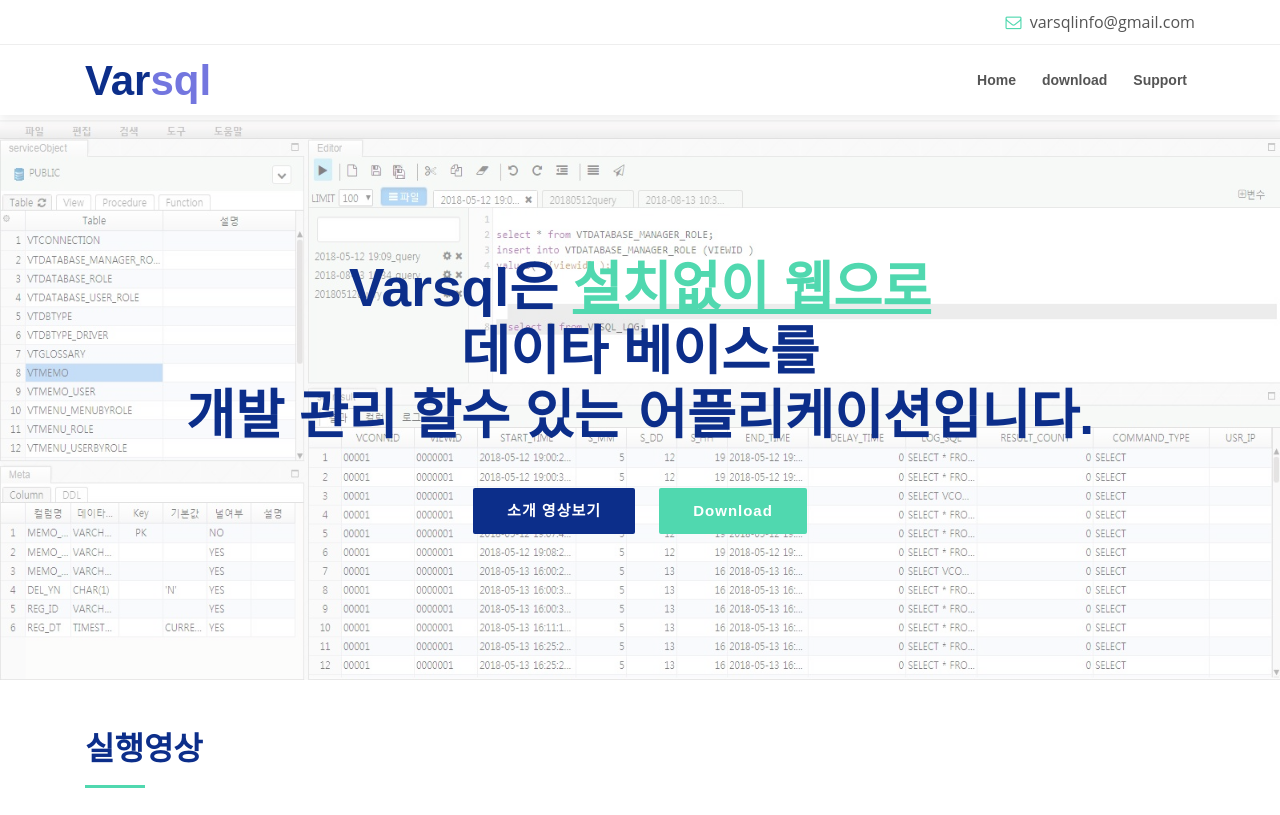
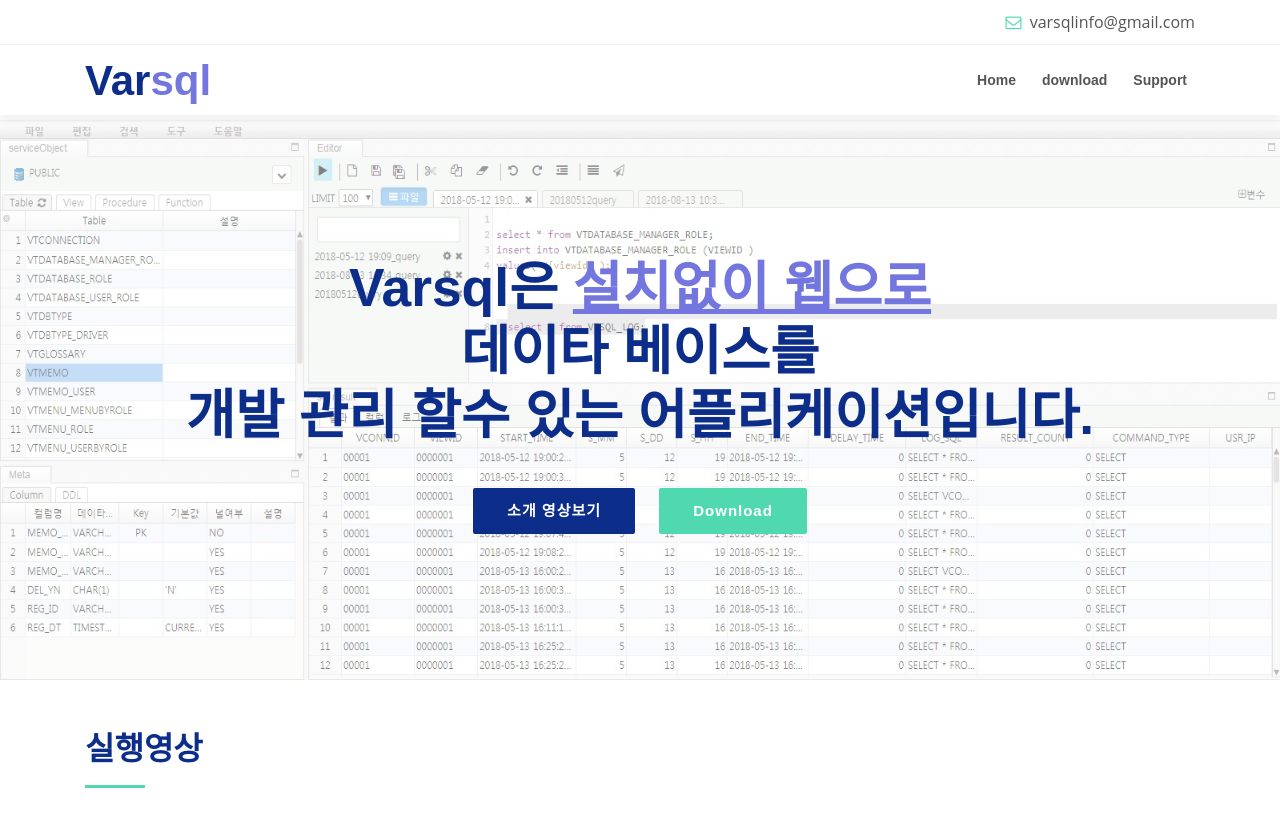
Before and after one commit to ytechinfo/varsql-page, a plain HTML site: page index.html in a window 1280 px wide. Shown: the top 815 px of the page. Drawn offline with Linux system fonts and the light colour scheme.

Commit message:
디자인 수정.

```diff
--- a/css/style.css
+++ b/css/style.css
@@ -173,7 +173,7 @@
 }
 
 #intro .intro-content h2 span {
-  color: #50d8af;
+  color: #7376df;
   text-decoration: underline;
 }
 
```
